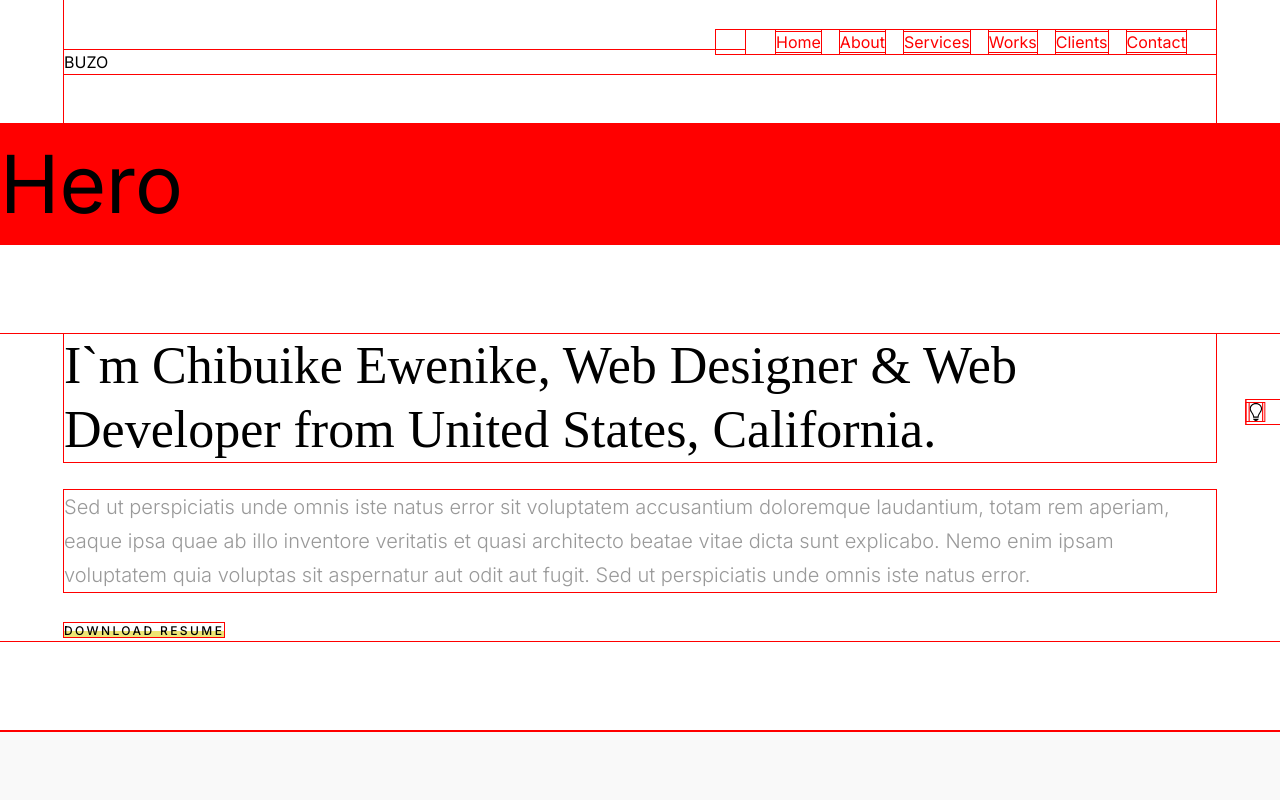
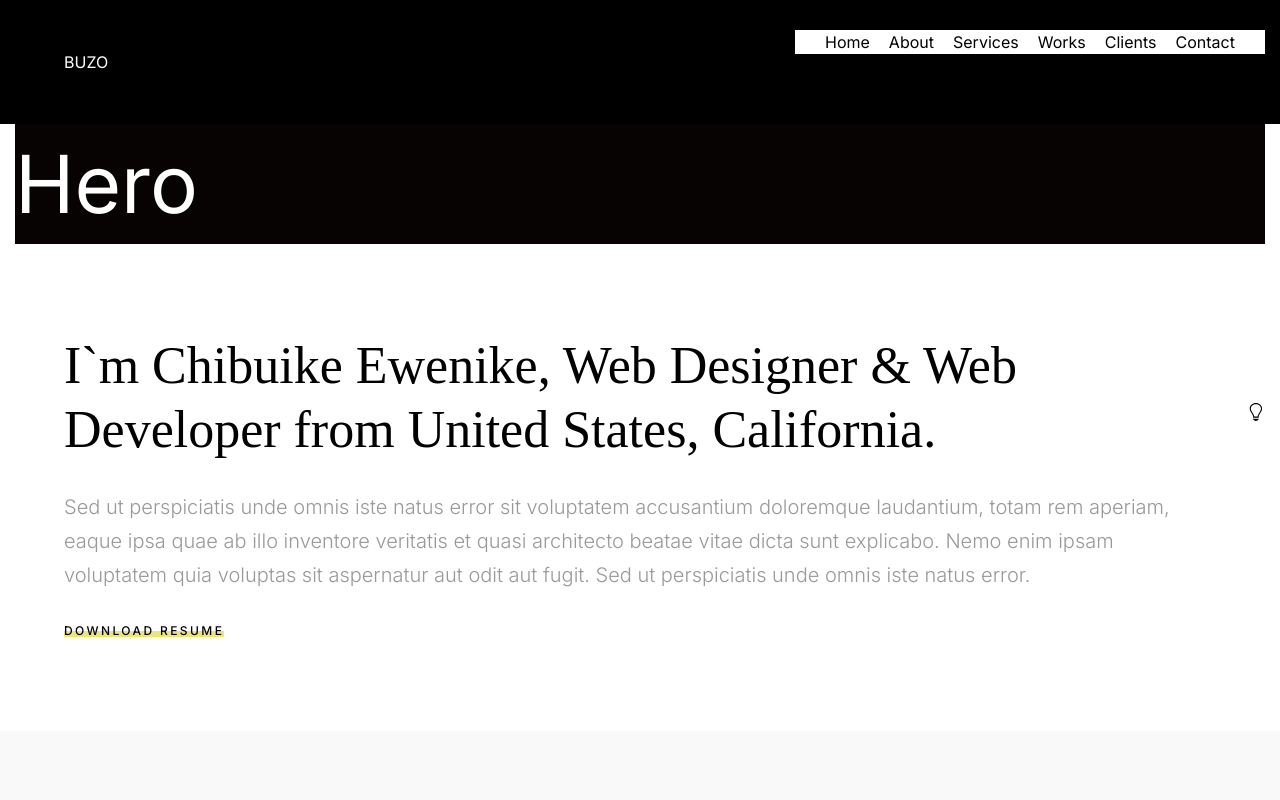
Before and after one commit to Chibuikee/Cr8VMedia, a Next.js app: page / in a window 1280 px wide. Shown: the top 800 px of the page. Built offline with nearby package versions, Linux system fonts and the light colour scheme.

Commit message:
nav color transitions bugs fixed

```diff
--- a/src/app/globals.css
+++ b/src/app/globals.css
@@ -8,7 +8,7 @@
   padding: 0;
   margin: 0;
   box-sizing: border-box;
-  outline: red solid 1px;
+  /* outline: red solid 1px; */
 }
 html {
   font-size: 16px;
--- a/src/components/Hero.js
+++ b/src/components/Hero.js
@@ -8,7 +8,10 @@ function Hero({ setIntersecting }) {
   //   console.log(isvisible, "from intro page");
   return (
     <section>
-      <div ref={ref} className="bg-[red] text-[5rem]">
+      <div
+        ref={ref}
+        className="bg-[#070303] text-[#ffffff] text-[5rem] mx-[15px]"
+      >
         Hero
       </div>
     </section>
--- a/src/components/Navbar/Navbar.js
+++ b/src/components/Navbar/Navbar.js
@@ -6,20 +6,37 @@ import { HiMenu, HiX } from "react-icons/hi";
 function Navbar({ isvisible }) {
   const [navBarToggle, setNavBarToggle] = useState(null);
 
-  const bg = { backgroundColor: `${!isvisible ? "white" : "red"}` };
+  const bg = { backgroundColor: `${!isvisible ? "white" : "black"}` };
 
   return (
-    <nav className="py-[30px] lg:py-[50px] sticky top-0  w-[90%] mx-auto sm:max-w-[600px] md:max-w-[760px] lg:max-w-[1010px] xl:max-w-[1280px]">
-      <h1 className="logo" translate="no">
+    <nav
+      className={`py-[30px] lg:py-[50px] ${
+        isvisible ? "bg-black" : "bg-white"
+      }  lg:py-[50px] sticky top-0`}
+    >
+      <div
+        className={`w-[90%] mx-auto sm:max-w-[600px] md:max-w-[760px] lg:max-w-[1010px] xl:max-w-[1280px]`}
+      >
+        <h1
+          className={`logo ${isvisible ? "text-white" : "text-black"}`}
+          translate="no"
+        >
           BUZO
         </h1>
-      <div className="md:w-[500px] absolute right-[0] top-[30px]">
+        <div className="md:w-[500px] overflow-hidden absolute right-[15px] top-[30px]">
           <div
             onClick={() => setNavBarToggle(!navBarToggle)}
             className="w-[30px] menuToggle ml-auto md:hidden absolute top-0 right-0"
             style={bg}
           >
-          {!navBarToggle && <HiMenu size={30} className="menuToggle-icon " />}
+            {!navBarToggle && (
+              <HiMenu
+                size={30}
+                className={`  ${
+                  isvisible ? "text-white" : "text-black"
+                } menuToggle-icon`}
+              />
+            )}
           </div>
           <div
             // style={navtogglerStyle}
@@ -31,12 +48,17 @@ function Navbar({ isvisible }) {
               <HiX
                 size={30}
                 onClick={() => setNavBarToggle(!navBarToggle)}
-              className="menuToggle-icon md:hidden"
+                className={` menuToggle-icon md:hidden ${
+                  isvisible ? "text-white" : "text-black"
+                } menuToggle-icon`}
               />
             )}
             <ul className="Nav-menu bg-[#ffffff]  px-[30px] md:flex md:justify-between w-[200px] md:w-[500px]">
               {NavMenuList.childList.map((item, key) => (
-              <li className="text-[red]" key={key}>
+                <li
+                  className={`logo ${isvisible ? "text-black" : "text-white"}`}
+                  key={key}
+                >
                   <a href={item.url}>{item.name}</a>
                 </li>
               ))}
@@ -58,6 +80,7 @@ function Navbar({ isvisible }) {
             ))}
           </ul> */}
           </div>
+        </div>{" "}
       </div>
     </nav>
   );
```
Lines whose indentation alone changed are shown as unchanged.
